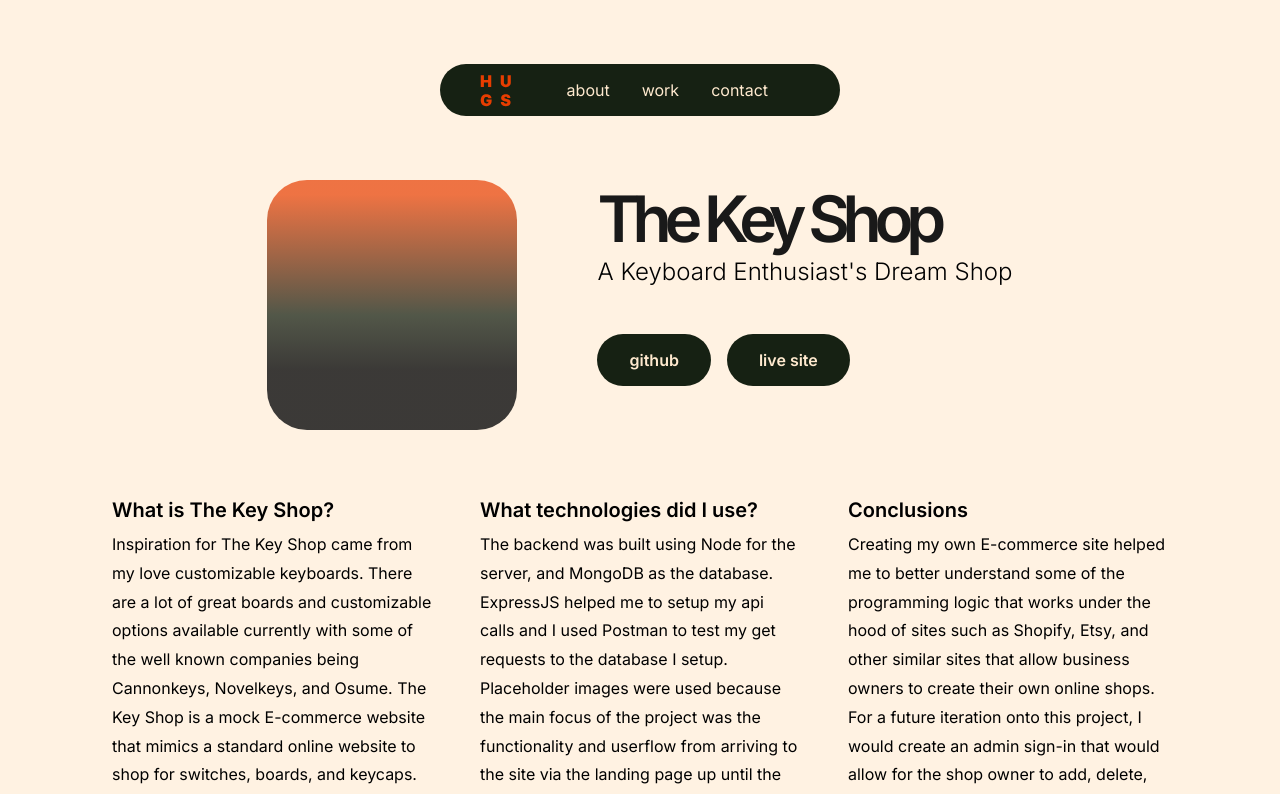
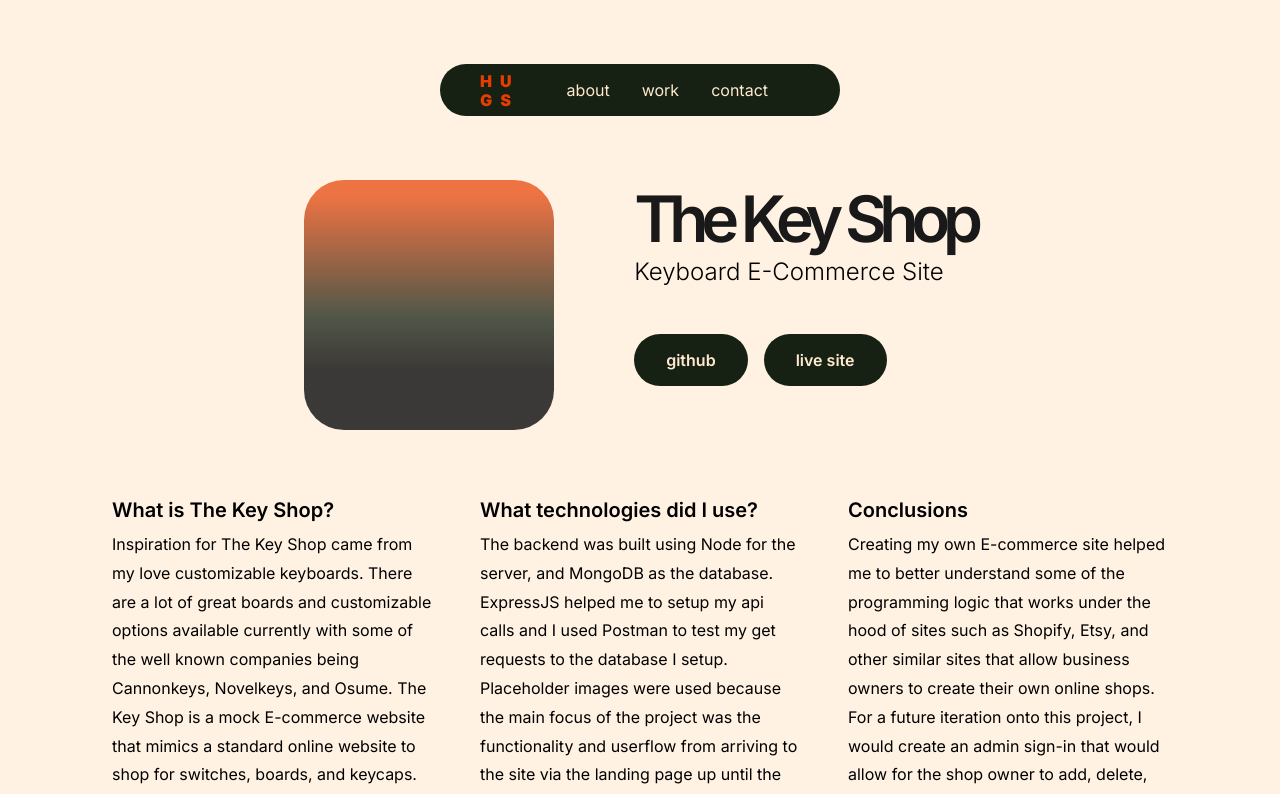
Before and after one commit to kelbri10/PORTFOLIO-WEBSITE, a React (Vite) app in the folder client/: page /work/the-key-shop in a window 1280 px wide. Shown: the top 794 px of the page. Built offline with nearby package versions, Linux system fonts and the light colour scheme.

Commit message:
adjusted styling for project pages for smaller screen sizes

```diff
--- a/client/src/pages/Work/Projects/Bookhood.tsx
+++ b/client/src/pages/Work/Projects/Bookhood.tsx
@@ -92,8 +92,8 @@ const Bookhood = () => {
                 animate={{opacity: 1, y:0}}
                 transition={{delay: 0.65, duration: 0.5}}
                 className="img_container">
-                    <img src={bookhoodFigma} alt="screenshot of bookhood figma design concept" height={350}/>
-                    <img src={bookhoodMobile} alt="screenshots of mobile version of Bookhood showing the login screen, library, and error for when user not logged in" height={350}/>
+                    <img src={bookhoodFigma} alt="screenshot of bookhood figma design concept" />
+                    <img src={bookhoodMobile} alt="screenshots of mobile version of Bookhood showing the login screen, library, and error for when user not logged in"/>
             </motion.div>
         </div>
     )
--- a/client/src/pages/Work/Projects/TheKeyShop.tsx
+++ b/client/src/pages/Work/Projects/TheKeyShop.tsx
@@ -23,7 +23,7 @@ const TheKeyShop = () => {
 
                         <div>
                             <h1>The Key Shop</h1>
-                            <h2>A Keyboard Enthusiast's Dream Shop</h2>
+                            <h2>Keyboard E-Commerce Site</h2>
                         </div>
 
                         <div className="project_links">
@@ -91,8 +91,8 @@ const TheKeyShop = () => {
                 animate={{opacity: 1, y:0}}
                 transition={{delay: 0.65, duration: 0.5}}
                 className="img_container">
-                    <img src={figmaPNG} alt="figma wireframe ideas for key shop layout" height={350}/>
-                    <img src={mobileMockPNG} alt="3 mobile mock images of the key shop home page, collections page, and cart page taken from live site" height={350}/>
+                    <img src={figmaPNG} alt="figma wireframe ideas for key shop layout"/>
+                    <img src={mobileMockPNG} alt="3 mobile mock images of the key shop home page, collections page, and cart page taken from live site"/>
             </motion.div>
         </div>
     )
--- a/client/src/pages/styles/Project.css
+++ b/client/src/pages/styles/Project.css
@@ -5,10 +5,10 @@ header{
 }
 
 .project_header{
-    display: flex;
+    /* display: flex;
     flex-direction: column;
     justify-content: space-evenly;
-    align-items: flex-start;
+    align-items: flex-start; */
     margin-bottom: 2.5rem;
 }
 
@@ -92,6 +92,7 @@ header{
 
 .img_container img{
     border-radius: 1.5rem;
+    width: 40vw;
 }
 
 @media screen and (max-width: 992px){
@@ -107,6 +108,10 @@ header{
         justify-content: center;
         align-items: center;
     }
+
+    .img_container img{
+        width: 90vw;
+    }
 }
 
 @media screen and (max-width: 700px){
```
